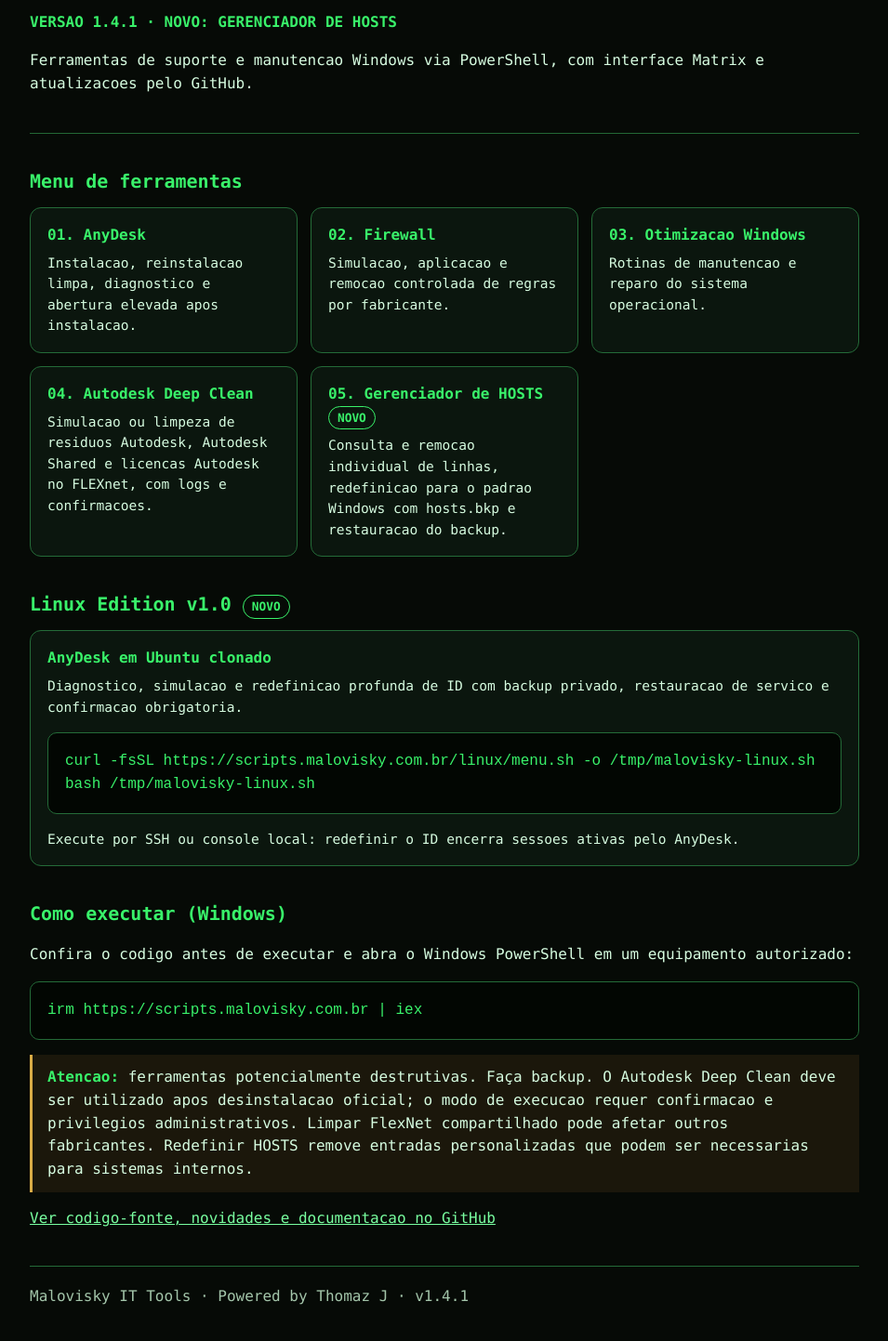
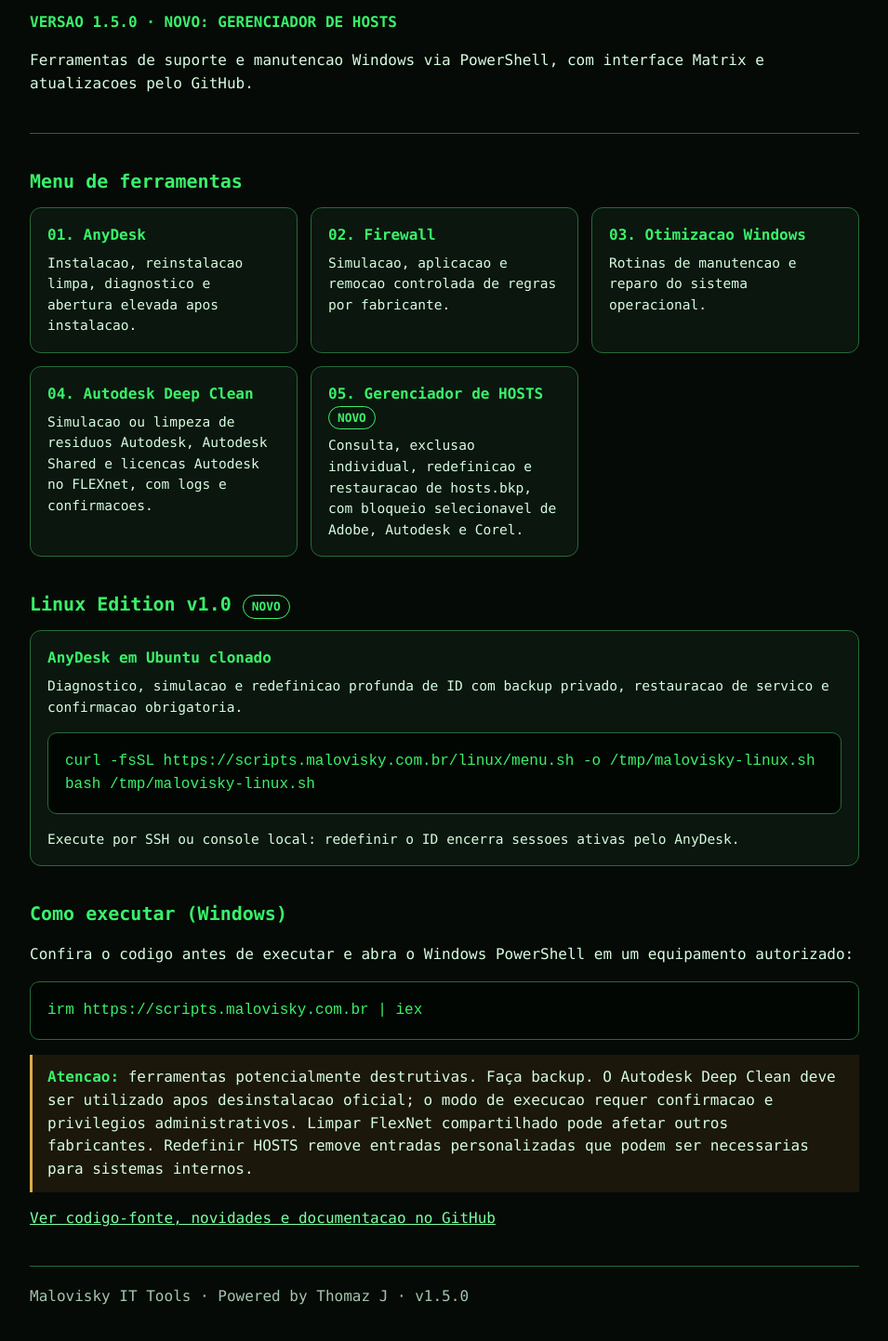
Before and after one commit to malovisky/malovisky-it-tools, a plain HTML site: page public/sobre/index.html in a window 1280 px wide. Shown: the part 175-1618 px from the top of the page at 93% size, without its empty margins (162-1117 px from the left). Drawn offline with Linux system fonts and the light colour scheme.

Commit message:
feat: bloqueio seletivo de fabricantes no HOSTS v1.5.0

```diff
--- a/public/sobre/index.html
+++ b/public/sobre/index.html
@@ -3,21 +3,21 @@
 <head>
 <meta charset="utf-8">
 <meta name="viewport" content="width=device-width,initial-scale=1">
-<meta name="description" content="Malovisky IT Tools v1.4.1 - ferramentas PowerShell para manutencao Windows, AnyDesk, Firewall, otimizacao, Autodesk Deep Clean e gerenciador de HOSTS.">
-<title>Malovisky IT Tools v1.4.1 | Powered by Thomaz J</title>
+<meta name="description" content="Malovisky IT Tools v1.5.0 - ferramentas PowerShell para manutencao Windows, AnyDesk, Firewall, otimizacao, Autodesk Deep Clean e gerenciador de HOSTS.">
+<title>Malovisky IT Tools v1.5.0 | Powered by Thomaz J</title>
 <style>
 :root{color-scheme:dark}*{box-sizing:border-box}body{background:#060a06;color:#d6fce0;font:16px/1.55 Consolas,'Courier New',monospace;max-width:940px;margin:0 auto;padding:56px 24px}h1,h2,strong{color:#39f26a}h1{font-size:clamp(1.8rem,5vw,3.2rem);line-height:1.1;letter-spacing:.05em;margin-bottom:8px}h2{font-size:1.25rem;margin:36px 0 12px}.small,.muted{color:#a3c5aa}.version{color:#39f26a;font-weight:bold}.hero{border-bottom:1px solid #236735;padding-bottom:24px}.grid{display:grid;grid-template-columns:repeat(auto-fit,minmax(255px,1fr));gap:14px}.card{padding:17px 18px;border:1px solid #246b38;border-radius:12px;background:#0b160e}.card h3{color:#39f26a;margin:0 0 6px;font-size:1rem}.card p{margin:0;font-size:.91rem}.pill{display:inline-block;border:1px solid #39f26a;color:#39f26a;border-radius:999px;padding:2px 9px;font-size:.8rem}pre{overflow:auto;white-space:pre-wrap;word-break:break-all;background:#020602;border:1px solid #246b38;border-radius:10px;padding:18px;color:#39f26a}.warn{border-left:3px solid #d9ac46;padding:12px 16px;background:#1b170b}a{color:#79ffa0}footer{margin-top:38px;padding-top:20px;border-top:1px solid #246b38;color:#a3c5aa}
 </style>
 </head>
 <body>
-<header class="hero"><div class="small">Powered by Thomaz J</div><h1>MALOVISKY IT TOOLS</h1><p class="version">VERSAO 1.4.1 &middot; NOVO: GERENCIADOR DE HOSTS</p><p>Ferramentas de suporte e manutencao Windows via PowerShell, com interface Matrix e atualizacoes pelo GitHub.</p></header>
+<header class="hero"><div class="small">Powered by Thomaz J</div><h1>MALOVISKY IT TOOLS</h1><p class="version">VERSAO 1.5.0 &middot; NOVO: GERENCIADOR DE HOSTS</p><p>Ferramentas de suporte e manutencao Windows via PowerShell, com interface Matrix e atualizacoes pelo GitHub.</p></header>
 <h2>Menu de ferramentas</h2>
 <div class="grid">
 <article class="card"><h3>01. AnyDesk</h3><p>Instalacao, reinstalacao limpa, diagnostico e abertura elevada apos instalacao.</p></article>
 <article class="card"><h3>02. Firewall</h3><p>Simulacao, aplicacao e remocao controlada de regras por fabricante.</p></article>
 <article class="card"><h3>03. Otimizacao Windows</h3><p>Rotinas de manutencao e reparo do sistema operacional.</p></article>
 <article class="card"><h3>04. Autodesk Deep Clean</h3><p>Simulacao ou limpeza de residuos Autodesk, Autodesk Shared e licencas Autodesk no FLEXnet, com logs e confirmacoes.</p></article>
-<article class="card"><h3>05. Gerenciador de HOSTS <span class="pill">NOVO</span></h3><p>Consulta e remocao individual de linhas, redefinicao para o padrao Windows com hosts.bkp e restauracao do backup.</p></article>
+<article class="card"><h3>05. Gerenciador de HOSTS <span class="pill">NOVO</span></h3><p>Consulta, exclusao individual, redefinicao e restauracao de hosts.bkp, com bloqueio selecionavel de Adobe, Autodesk e Corel.</p></article>
 </div>
 <h2>Linux Edition v1.0 <span class="pill">NOVO</span></h2>
 <div class="card"><h3>AnyDesk em Ubuntu clonado</h3>
@@ -29,5 +29,5 @@ bash /tmp/malovisky-linux.sh</pre>
 <pre>irm https://scripts.malovisky.com.br | iex</pre>
 <p class="warn"><strong>Atencao:</strong> ferramentas potencialmente destrutivas. Faça backup. O Autodesk Deep Clean deve ser utilizado apos desinstalacao oficial; o modo de execucao requer confirmacao e privilegios administrativos. Limpar FlexNet compartilhado pode afetar outros fabricantes. Redefinir HOSTS remove entradas personalizadas que podem ser necessarias para sistemas internos.</p>
 <p><a href="https://github.com/malovisky/malovisky-it-tools">Ver codigo-fonte, novidades e documentacao no GitHub</a></p>
-<footer>Malovisky IT Tools &middot; Powered by Thomaz J &middot; v1.4.1</footer>
+<footer>Malovisky IT Tools &middot; Powered by Thomaz J &middot; v1.5.0</footer>
 </body></html>
```
Also changed, not shown: public/entry.txt, 3 other files.
